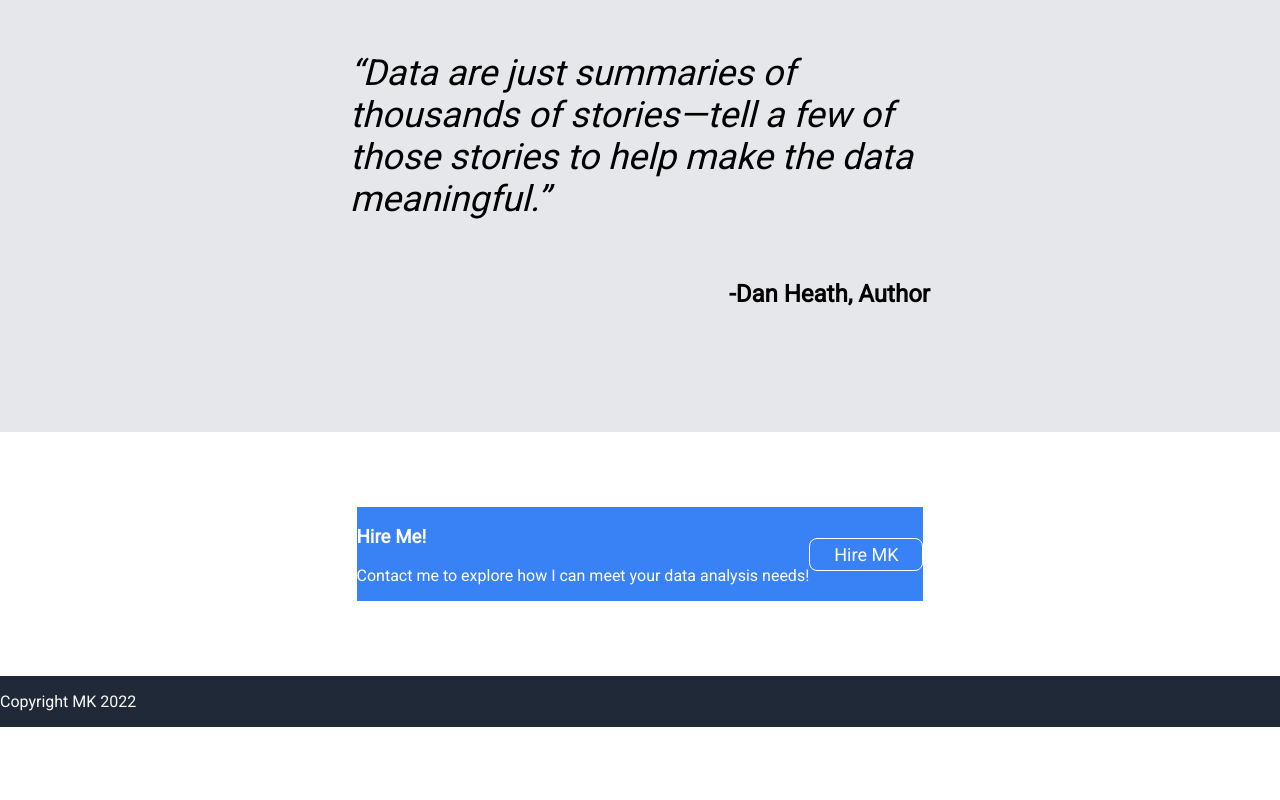
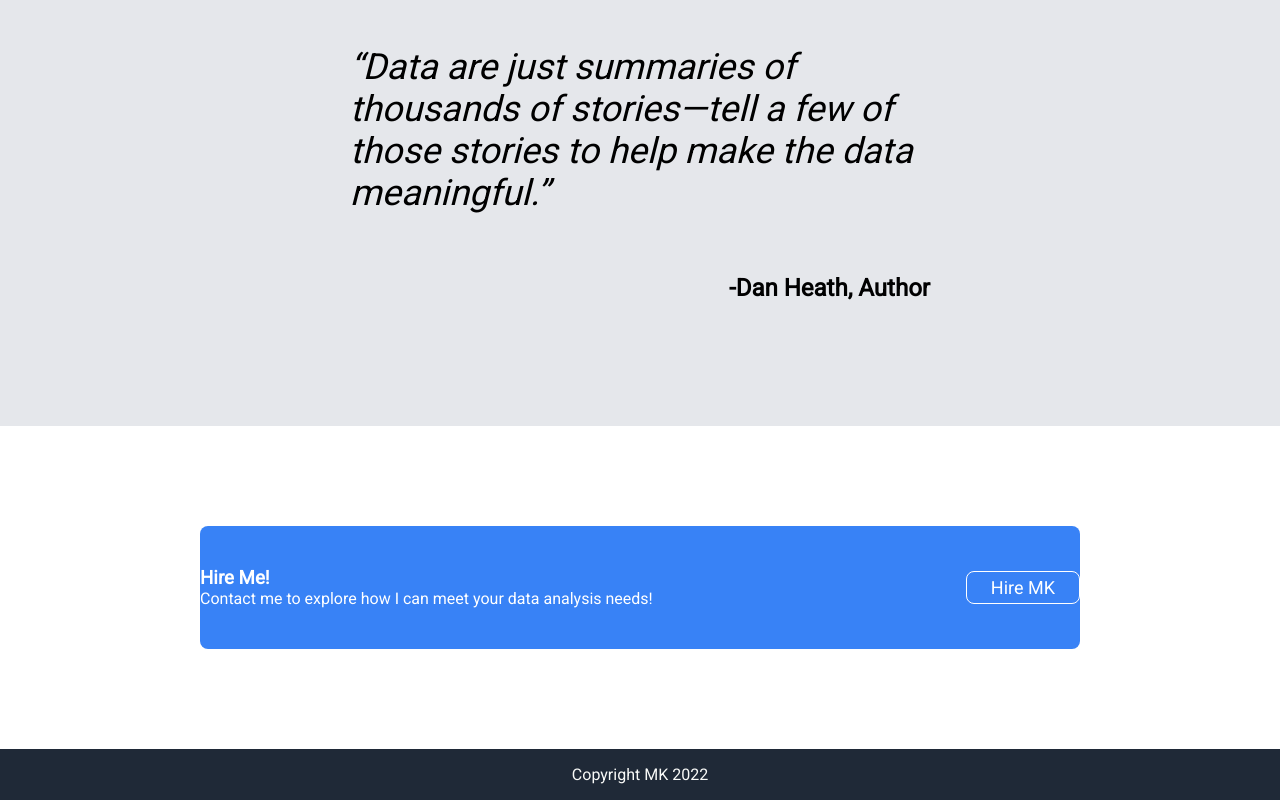
Before and after one commit to maka07734/landing-page, a plain HTML site: page index.html in a window 1280 px wide. Shown: the part 1165-1965 px from the top of the page. Before the commit the page ends 1892 px from the top, so only its background shows below. Drawn offline with Linux system fonts and the light colour scheme.

Commit message:
Add and edit (style.css): add CSS for hire and footer sections; edit page img borders
Completed hire and footer sections and edited page img elements so that only img elements within the datasets container would have blue borders

```diff
--- a/style.css
+++ b/style.css
@@ -106,7 +106,6 @@ button {
     justify-content: center;
     gap: 50px;
     margin: 0;
-
 }
 
 .dataset {
@@ -122,7 +121,7 @@ button {
     margin-top: 8px;
 }
 
-img {
+.dataset img {
     width: 175px;
     height: 150px;
     border: 3px solid #3882F6;
@@ -153,26 +152,36 @@ img {
 }
 
 .hire {
+    background-color: #3882F6;
+    color: white;
+    margin: 100px 200px;
     display: flex;
     justify-content: center;
-    margin: 75px 200px;
+    border-radius: 8px;
 }
 
 .hire-container {
-    background-color: #3882F6;
-    color: white;
-
+    margin: 25px 0px;
+    width: 900px;
+    height: auto;
     display: flex;
     justify-content: space-between;
     align-items: center;
-
-
 }
 
 .hire-container button {
     border: 1px solid white;
 }
 
+.hire-text p {
+    margin: 0px 0px 16px 0px;
+}
+
+.hire-text h3 {
+    margin: 16px 0px 0px 0px;
+}
+
 .footer {
-
+    text-align: center;
+    font-size: 16px;
 }
```
